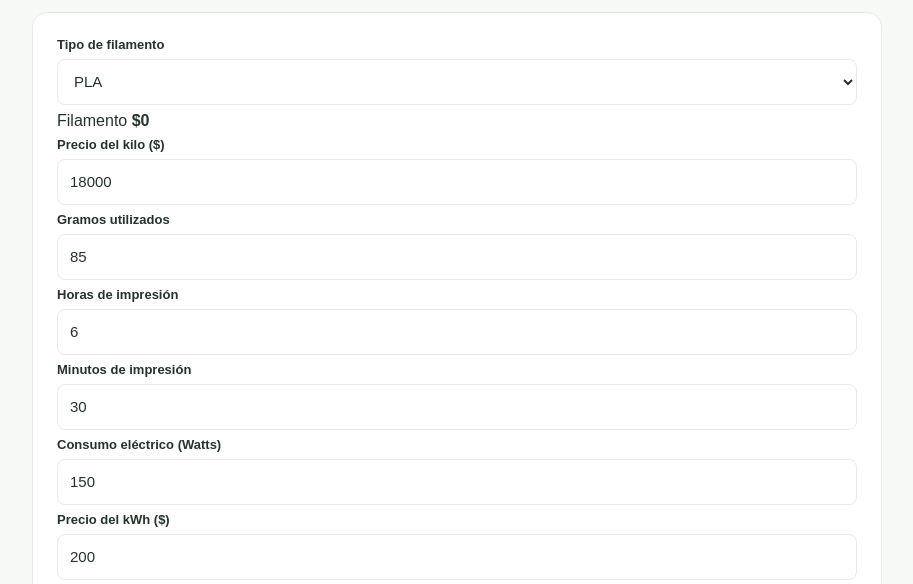
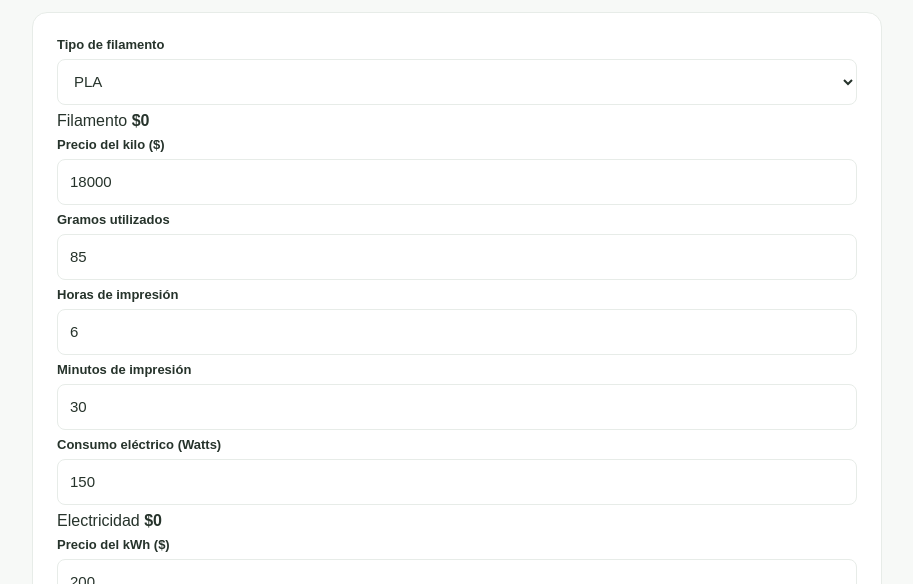
Before and after one commit to cyeimprecionesd-bit/calculadora-3d-punilla, a plain HTML site: page index.html in a window 1280 px wide. Shown: the part 215-799 px from the top of the page, without its empty margins (183-1096 px from the left). Drawn offline with Linux system fonts and the light colour scheme.

Commit message:
index.html

```diff
--- a/index.html
+++ b/index.html
@@ -473,6 +473,9 @@ footer {
 <div class="field">
   <label>Consumo eléctrico (Watts)</label>
   <input type="number" id="watts" value="150" min="0" step="any">
+</div><div class="line">
+    <span>Electricidad</span>
+    <strong id="rElectricidad">$0</strong>
 </div>
 
 <div class="field">
```
